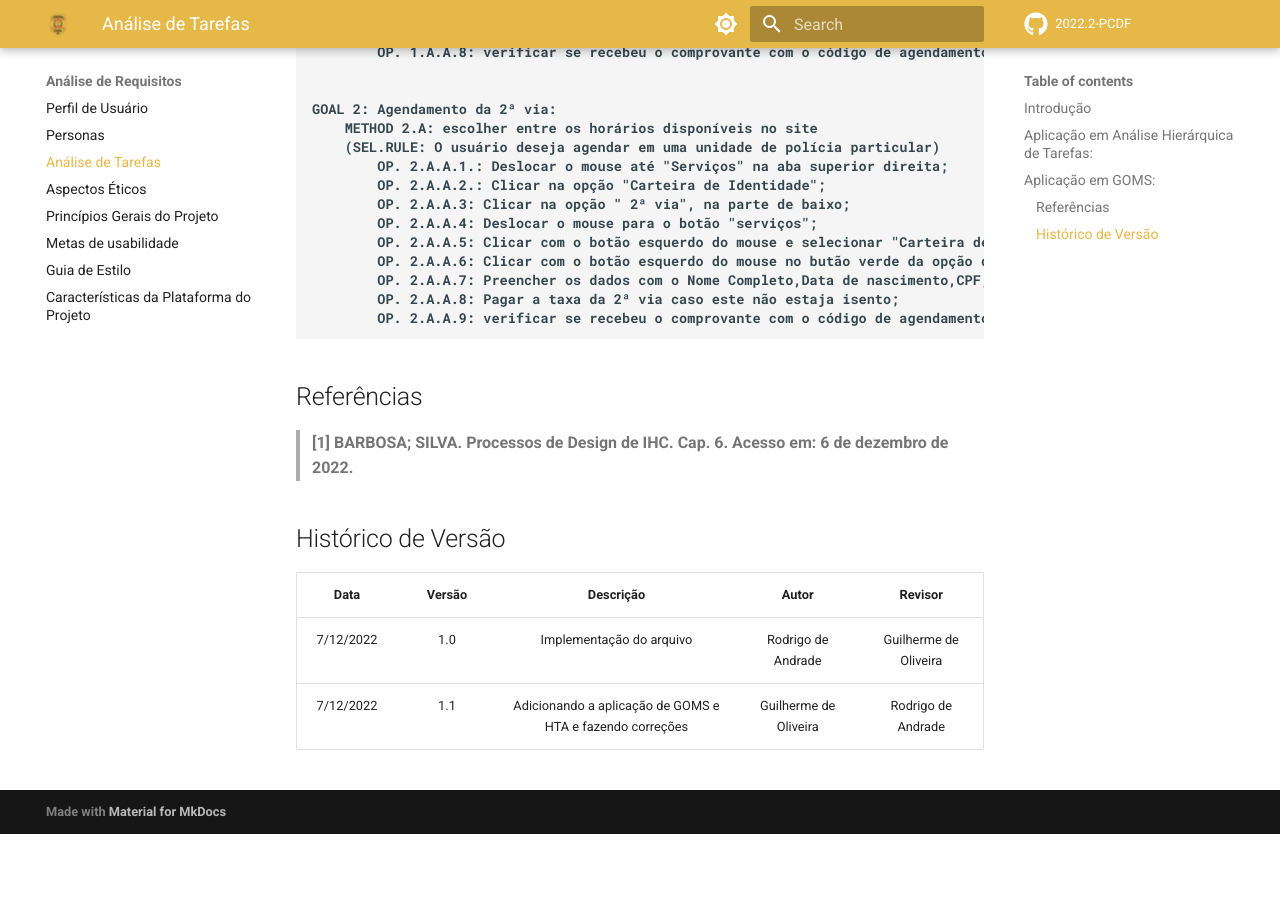
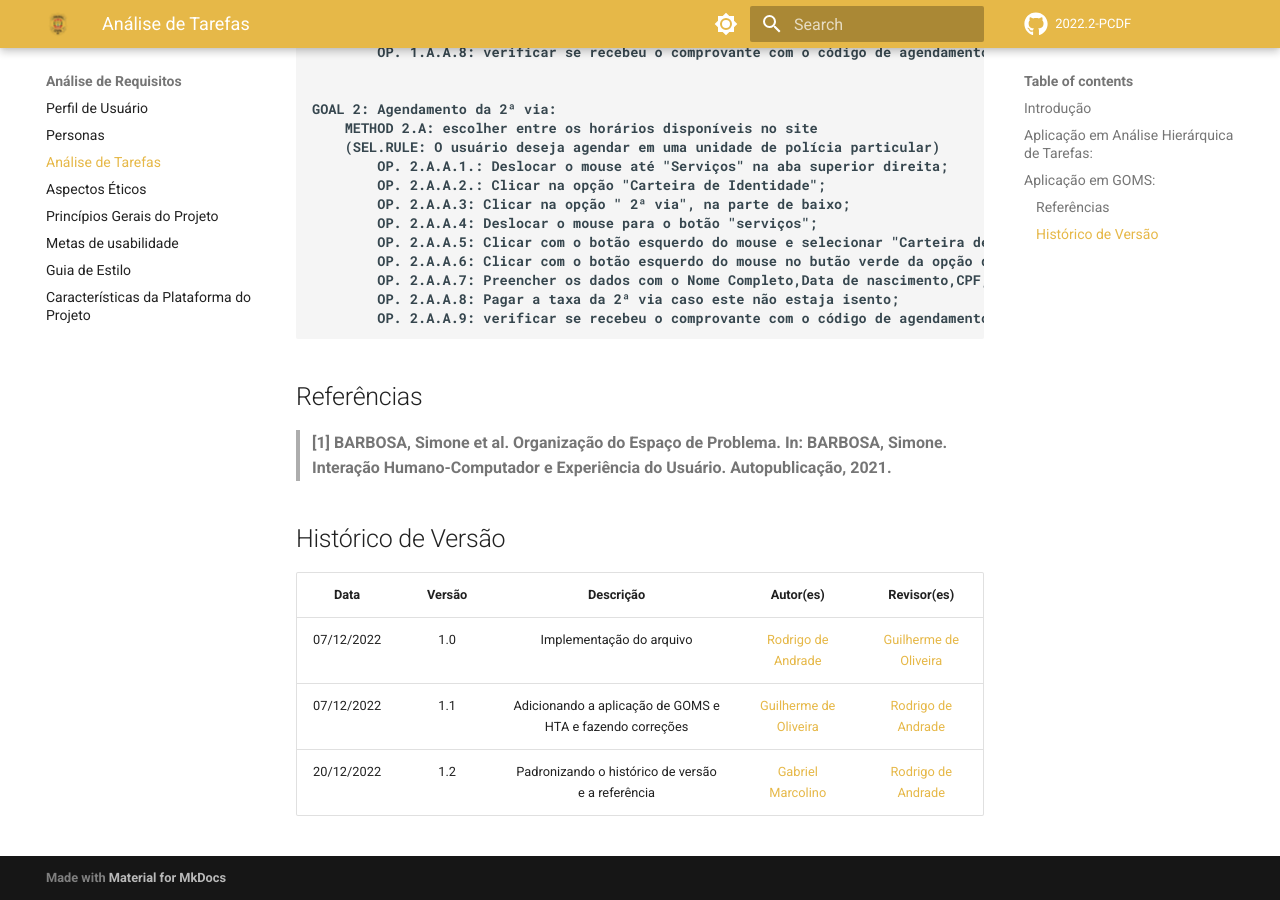
Before and after one commit to Interacao-Humano-Computador/2022.2-PCDF, an MkDocs documentation site: the page built from docs/analise-de-requisitos/analise_de_tarefas.md, in a window 1280 px wide and 900 px high, scrolled down 1176 px. Built offline with MkDocs 1.6.1 and Material for MkDocs 9.7.7, drawn with Linux system fonts in a browser that asks for light colours; comment, search, counter and statistics services are not loaded; before the commit the page ends 2010 px from its top, so only the background shows below that.

Commit message:
Padronizando o histórico de versão e a referência

```diff
--- a/docs/analise-de-requisitos/analise_de_tarefas.md
+++ b/docs/analise-de-requisitos/analise_de_tarefas.md
@@ -64,11 +64,12 @@ GOAL 0: Agendamento da carteira de identidade
 
 ## Referências
 
-> [1] BARBOSA; SILVA. **Processos de Design de IHC**. Cap. 6. Acesso em: 6 de dezembro de 2022.
+> [1] BARBOSA, Simone et al. Organização do Espaço de Problema. In: BARBOSA, Simone. Interação Humano-Computador e Experiência do Usuário. Autopublicação, 2021.
 
 ## Histórico de Versão
 
-|  Data  | Versão | Descrição | Autor | Revisor |
-| :----: | :----: | :-------: | :---: | :--------:|
-| 7/12/2022 | 1.0 | Implementação do arquivo| Rodrigo de Andrade  | Guilherme de Oliveira |
-| 7/12/2022 | 1.1 | Adicionando a aplicação de GOMS e HTA e fazendo correções| Guilherme de Oliveira  | Rodrigo de Andrade |
+|    Data    | Versão |                         Descrição                         |                          Autor(es)                          |                       Revisor(es)                       |
+| :--------: | :----: | :-------------------------------------------------------: | :-----------------------------------------------------: | :-----------------------------------------------------: |
+| 07/12/2022 |  1.0   |                 Implementação do arquivo                  | [Rodrigo de Andrade](https://github.com/OrlandiRodrigo) |  [Guilherme de Oliveira](https://github.com/GG555-13)   |
+| 07/12/2022 |  1.1   | Adicionando a aplicação de GOMS e HTA e fazendo correções |  [Guilherme de Oliveira](https://github.com/GG555-13)   | [Rodrigo de Andrade](https://github.com/OrlandiRodrigo) |
+| 20/12/2022 |  1.2   |     Padronizando o histórico de versão e a referência     |  [Gabriel Marcolino](https://github.com/GabrielMR360)   | [Rodrigo de Andrade](https://github.com/OrlandiRodrigo) |
```
